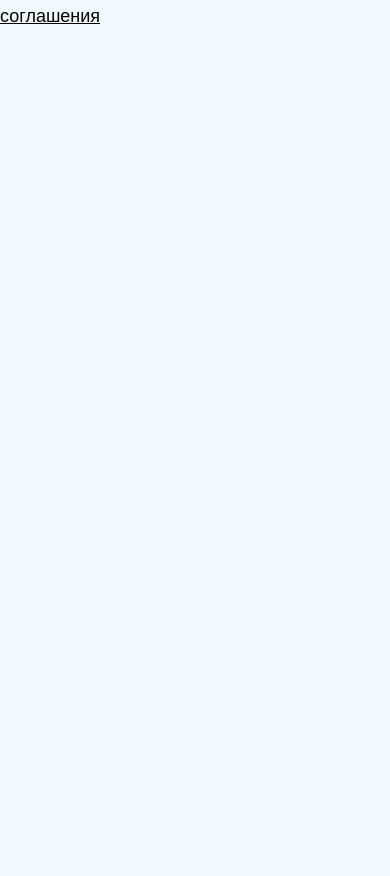
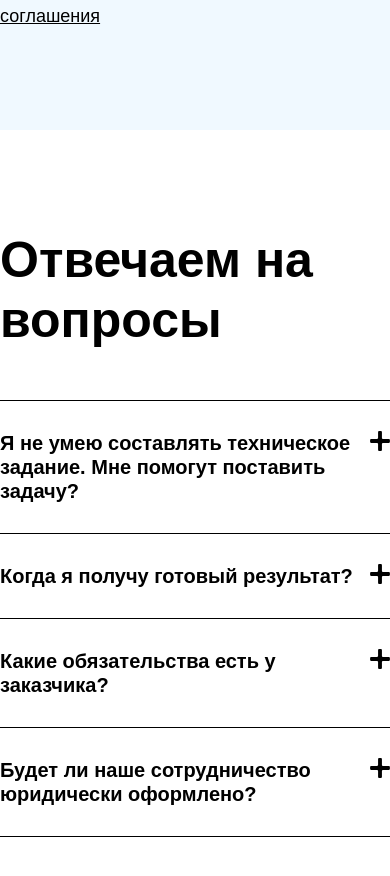
Before and after one commit to RomashkaRV/rustMonetize-landing.Frontend, a Next.js app: page / in a window 390 px wide. Shown: the part 7960-8836 px from the top of the page. Before the commit the page ends 8090 px from the top, so only its background shows below. Built offline with nearby package versions, Linux system fonts and the light colour scheme; a web font is replaced by a local one.

Commit message:
feature: add questions layer

```diff
--- a/src/app/page.tsx
+++ b/src/app/page.tsx
@@ -3,15 +3,16 @@
 import React from "react";
 
 import {
-  CooperationLayer,
-  DesignLayer,
-  DifficultLayer,
-  FeedbackLayer,
   Header,
   MainLayer,
+  TaskLayer,
+  DesignLayer,
   StagesLayer,
-  TaskLayer
-} from "../components/common";
+  FeedbackLayer,
+  QuestionsLayer,
+  DifficultLayer,
+  CooperationLayer
+} from "components/common";
 
 export default function MainPage() {
   return (
@@ -31,6 +32,8 @@ export default function MainPage() {
       <DesignLayer />
 
       <FeedbackLayer />
+
+      <QuestionsLayer />
     </div>
   );
 }
--- a/src/components/common/Design/variants.ts
+++ b/src/components/common/Design/variants.ts
@@ -1,6 +1,6 @@
 export const variantsTitle = {
   offscreen: {
-    x: typeof window !== "undefined" ? -window.innerWidth : 0
+    x: -1920
   },
   onscreen: {
     x: 0,
--- a/src/components/common/Feedback/index.module.scss
+++ b/src/components/common/Feedback/index.module.scss
@@ -31,7 +31,6 @@
 
     &__title {
       @include typography.h2;
-
     }
 
     &__description {
--- a/src/components/common/Main/index.tsx
+++ b/src/components/common/Main/index.tsx
@@ -1,5 +1,3 @@
-"use client";
-
 import classNames from "classnames";
 import { motion } from "framer-motion";
 import Image from "next/image";
@@ -13,7 +11,7 @@ import style from "./index.module.scss";
 export const MainLayer = () => {
   const moneyBag = {
     offscreen: {
-      x: typeof window !== "undefined" ? window.innerWidth : 0
+      x: 1920
     },
     onscreen: {
       x: 0,
@@ -26,7 +24,7 @@ export const MainLayer = () => {
 
   const coinLeft = {
     offscreen: {
-      x: typeof window !== "undefined" ? -window.innerWidth : 0
+      x: -1920
     },
     onscreen: {
       x: 0,
@@ -39,7 +37,7 @@ export const MainLayer = () => {
 
   const coinTop = {
     offscreen: {
-      y: typeof window !== "undefined" ? -window.innerHeight : 0
+      y: -1080
     },
     onscreen: {
       y: 0,
--- /dev/null
+++ b/src/components/common/Questions/constants.ts
@@ -0,0 +1,23 @@
+export const QUESTIONS = [
+  {
+    question:
+      "Я не умею составлять техническое задание. Мне помогут поставить задачу?",
+    answer:
+      "Техническое задание вам поможет составить менеджер, который свяжется с вами в течение трёх рабочих дней после того, как вы оставите заявку на решение вашей задачи."
+  },
+  {
+    question: "Когда я получу готовый результат?",
+    answer:
+      "Сроки предоставления решений напрямую зависят от сложности и объёма задачи. В среднем это может занимать от 2 недель до 4 месяцев."
+  },
+  {
+    question: "Какие обязательства есть у заказчика?",
+    answer:
+      "Сотрудничество бесплатно. Единственное, мы попросим поддержать студентов обратной связью и в случае реализации решения — составить его автору рекомендательное письмо. Если вам не понравится ни один из проектов — вы можете их не использовать."
+  },
+  {
+    question: "Будет ли наше сотрудничество юридически оформлено?",
+    answer:
+      "Да, мы подпишем соглашение о сотрудничестве, которое не накладывает на партнёра никаких коммерческих обязательств."
+  }
+];
--- /dev/null
+++ b/src/components/common/Questions/index.module.scss
@@ -0,0 +1,76 @@
+@use "style/mixins/typography";
+@use "style/mixins/actions";
+
+.layer {
+  padding: 100px 0;
+
+  background-color: var(--base-white);
+}
+
+.content {
+  display: flex;
+  flex-direction: column;
+  gap: 50px;
+}
+
+.title {
+  @include typography.h2;
+}
+
+.questions {
+  display: flex;
+  flex-direction: column;
+
+  .question {
+    height: fit-content;
+
+    padding: 30px 0;
+
+    display: flex;
+    justify-content: space-between;
+
+    border-top: 1px solid var(--base-black);
+
+    &:last-child {
+      border-bottom: 1px solid var(--base-black);
+    }
+
+    &__content {
+      height: fit-content;
+
+      transition: all .3s ease;
+    }
+
+    &__title {
+      @include typography.b1;
+    }
+
+    &__answer {
+      @include typography.b3;
+
+      padding-top: 20px;
+
+      display: none;
+
+      transition: all 3s ease;
+
+      &Open {
+        display: block;
+
+        transition: all 3s ease;
+      }
+    }
+  }
+
+  .open {
+    font-size: 24px;
+
+    cursor: pointer;
+
+    transition: all .3s ease;
+
+    @include actions.hover {
+      transform: rotate(-20deg);
+    };
+  }
+}
--- /dev/null
+++ b/src/components/common/Questions/index.tsx
@@ -0,0 +1,63 @@
+import classNames from "classnames";
+import { motion } from "framer-motion";
+import Image from "next/image";
+import { useState } from "react";
+
+import { Layout } from "components/core";
+
+import { IconPlus } from "assets";
+
+import { QUESTIONS } from "./constants";
+
+import style from "./index.module.scss";
+import { variantsQuestion, variantsQuestions } from "./variants";
+
+export const QuestionsLayer = () => {
+  const [openIndex, setOpenIndex] = useState<number | null>(null);
+
+  const toggleAnswer = (index: number) => {
+    setOpenIndex(openIndex === index ? null : index);
+  };
+
+  return (
+    <Layout className={style.layer}>
+      <motion.div
+        className={style.content}
+        initial="offscreen"
+        whileInView="onscreen"
+        viewport={{ once: true, amount: 0.7 }}
+      >
+        <p className={style.title}>Отвечаем на вопросы</p>
+
+        <motion.div className={style.questions} variants={variantsQuestions}>
+          {QUESTIONS.map((item, index) => (
+            <motion.div
+              key={index}
+              className={style.question}
+              variants={variantsQuestion}
+            >
+              <div className={style.question__content}>
+                <p className={style.question__title}>{item.question}</p>
+
+                <p
+                  className={classNames(style.question__answer, {
+                    [style.question__answerOpen]: openIndex === index
+                  })}
+                >
+                  {item.answer}
+                </p>
+              </div>
+
+              <Image
+                src={IconPlus}
+                alt="open"
+                className={style.open}
+                onClick={() => toggleAnswer(index)}
+              />
+            </motion.div>
+          ))}
+        </motion.div>
+      </motion.div>
+    </Layout>
+  );
+};
--- /dev/null
+++ b/src/components/common/Questions/variants.ts
@@ -0,0 +1,19 @@
+export const variantsQuestions = {
+  onscreen: {
+    transition: { staggerChildren: 0.3, delayChildren: 0.2 }
+  },
+  offscreen: {
+    transition: { staggerChildren: 0.1, staggerDirection: 2 }
+  }
+};
+
+export const variantsQuestion = {
+  onscreen: {
+    y: 0,
+    opacity: 1
+  },
+  offscreen: {
+    y: 50,
+    opacity: 0
+  }
+};
--- a/src/components/common/index.ts
+++ b/src/components/common/index.ts
@@ -2,7 +2,8 @@ export { Header } from "./Header";
 export { MainLayer } from "./Main";
 export { TaskLayer } from "./Task";
 export { StagesLayer } from "./Stages";
+export { DesignLayer } from "./Design";
+export { FeedbackLayer } from "./Feedback";
+export { QuestionsLayer } from "./Questions";
 export { DifficultLayer } from "./Difficult";
 export { CooperationLayer } from "./Cooperation";
-export { DesignLayer } from "./Design";
-export { FeedbackLayer } from "./Feedback";
```
